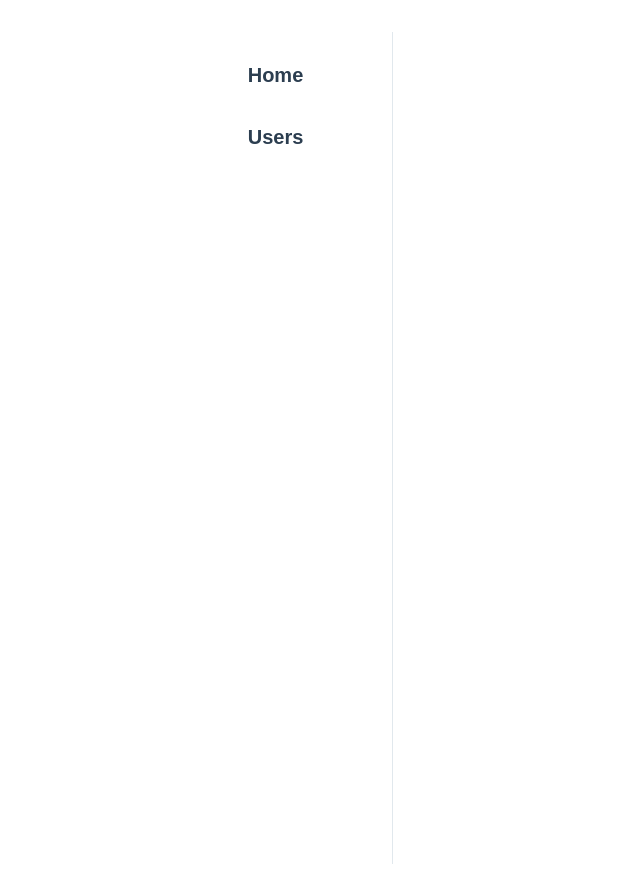
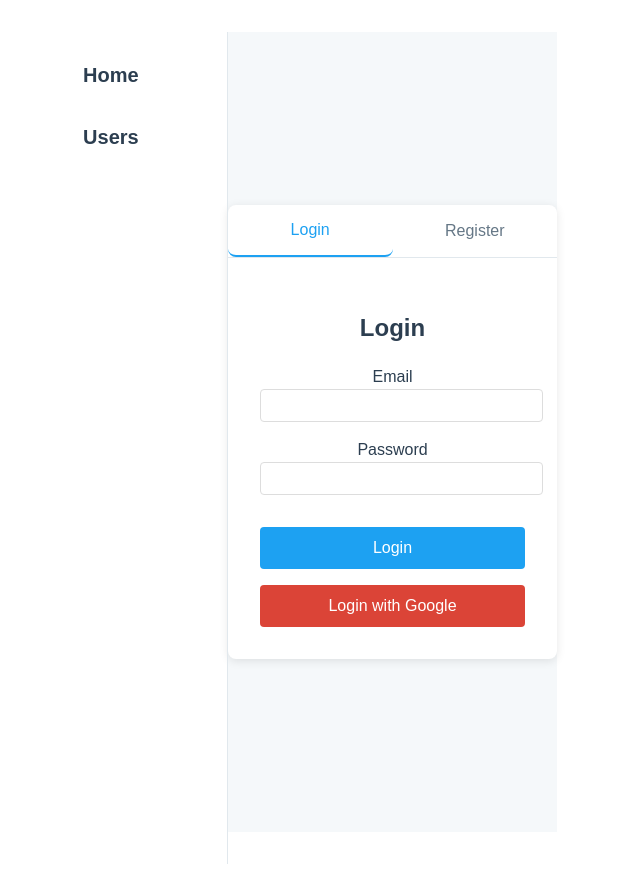
Before and after one commit to bonyuta0204/ts-stack-lab, a Vue app in the folder client/: page /auth in a window 1280 px wide. Before the commit this address had no page. Shown: the whole page, without its empty margins (364-1004 px from the left). Built offline with nearby package versions, Linux system fonts and the light colour scheme; no server answers; what @tanstack/vue-query would draw is missing.

Commit message:
frontend for authentication

```diff
--- /dev/null
+++ b/client/src/components/auth/AuthLayout.vue
@@ -0,0 +1,81 @@
+<template>
+  <div class="auth-layout">
+    <div class="auth-container">
+      <div class="auth-tabs">
+        <button
+          :class="['tab-btn', { active: currentView === 'login' }]"
+          @click="currentView = 'login'"
+        >
+          Login
+        </button>
+        <button
+          :class="['tab-btn', { active: currentView === 'register' }]"
+          @click="currentView = 'register'"
+        >
+          Register
+        </button>
+      </div>
+
+      <Transition name="fade" mode="out-in">
+        <LoginForm v-if="currentView === 'login'" />
+        <RegisterForm v-else />
+      </Transition>
+    </div>
+  </div>
+</template>
+
+<script setup lang="ts">
+import { ref } from 'vue';
+import LoginForm from './LoginForm.vue';
+import RegisterForm from './RegisterForm.vue';
+
+const currentView = ref('login');
+</script>
+
+<style scoped>
+.auth-layout {
+  min-height: 100vh;
+  display: flex;
+  align-items: center;
+  justify-content: center;
+  background-color: #f5f8fa;
+}
+
+.auth-container {
+  background-color: white;
+  border-radius: 8px;
+  box-shadow: 0 2px 10px rgba(0, 0, 0, 0.1);
+  width: 100%;
+  max-width: 480px;
+}
+
+.auth-tabs {
+  display: flex;
+  border-bottom: 1px solid #e1e8ed;
+}
+
+.tab-btn {
+  flex: 1;
+  padding: 1rem;
+  border: none;
+  background: none;
+  font-size: 1rem;
+  cursor: pointer;
+  color: #657786;
+}
+
+.tab-btn.active {
+  color: #1da1f2;
+  border-bottom: 2px solid #1da1f2;
+}
+
+.fade-enter-active,
+.fade-leave-active {
+  transition: opacity 0.2s ease;
+}
+
+.fade-enter-from,
+.fade-leave-to {
+  opacity: 0;
+}
+</style>
--- /dev/null
+++ b/client/src/components/auth/LoginForm.vue
@@ -0,0 +1,126 @@
+<template>
+  <div class="login-form">
+    <h2>Login</h2>
+    <form @submit.prevent="handleSubmit">
+      <div class="form-group">
+        <label for="email">Email</label>
+        <input
+          type="email"
+          id="email"
+          v-model="email"
+          required
+          class="form-control"
+        />
+      </div>
+      <div class="form-group">
+        <label for="password">Password</label>
+        <input
+          type="password"
+          id="password"
+          v-model="password"
+          required
+          class="form-control"
+        />
+      </div>
+      <div class="error" v-if="error">{{ error }}</div>
+      <button type="submit" class="btn btn-primary" :disabled="loading">
+        {{ loading ? 'Logging in...' : 'Login' }}
+      </button>
+      <button
+        type="button"
+        class="btn btn-google"
+        @click="handleGoogleLogin"
+        :disabled="loading"
+      >
+        Login with Google
+      </button>
+    </form>
+  </div>
+</template>
+
+<script setup lang="ts">
+import { ref } from 'vue';
+import { authService } from '../../services/authService';
+
+const email = ref('');
+const password = ref('');
+const error = ref('');
+const loading = ref(false);
+
+const handleSubmit = async () => {
+  try {
+    loading.value = true;
+    error.value = '';
+    await authService.login(email.value, password.value);
+    // Emit success event or handle navigation
+  } catch (err) {
+    error.value = 'Failed to login. Please check your credentials.';
+    console.error('Login error:', err);
+  } finally {
+    loading.value = false;
+  }
+};
+
+const handleGoogleLogin = async () => {
+  try {
+    loading.value = true;
+    error.value = '';
+    await authService.loginWithGoogle();
+    // Emit success event or handle navigation
+  } catch (err) {
+    error.value = 'Failed to login with Google.';
+    console.error('Google login error:', err);
+  } finally {
+    loading.value = false;
+  }
+};
+</script>
+
+<style scoped>
+.login-form {
+  max-width: 400px;
+  margin: 0 auto;
+  padding: 2rem;
+}
+
+.form-group {
+  margin-bottom: 1rem;
+}
+
+.form-control {
+  width: 100%;
+  padding: 0.5rem;
+  border: 1px solid #ddd;
+  border-radius: 4px;
+}
+
+.btn {
+  width: 100%;
+  padding: 0.75rem;
+  margin-top: 1rem;
+  border: none;
+  border-radius: 4px;
+  cursor: pointer;
+}
+
+.btn-primary {
+  background-color: #1da1f2;
+  color: white;
+}
+
+.btn-google {
+  background-color: #db4437;
+  color: white;
+}
+
+.btn:disabled {
+  opacity: 0.7;
+  cursor: not-allowed;
+}
+
+.error {
+  color: #dc3545;
+  margin-top: 0.5rem;
+  font-size: 0.875rem;
+}
+</style>
--- /dev/null
+++ b/client/src/components/auth/RegisterForm.vue
@@ -0,0 +1,162 @@
+<template>
+  <div class="register-form">
+    <h2>Register</h2>
+    <form @submit.prevent="handleSubmit">
+      <div class="form-group">
+        <label for="name">Name</label>
+        <input
+          type="text"
+          id="name"
+          v-model="name"
+          required
+          class="form-control"
+        />
+      </div>
+      <div class="form-group">
+        <label for="email">Email</label>
+        <input
+          type="email"
+          id="email"
+          v-model="email"
+          required
+          class="form-control"
+        />
+      </div>
+      <div class="form-group">
+        <label for="password">Password</label>
+        <input
+          type="password"
+          id="password"
+          v-model="password"
+          required
+          class="form-control"
+        />
+      </div>
+      <div class="form-group">
+        <label for="confirmPassword">Confirm Password</label>
+        <input
+          type="password"
+          id="confirmPassword"
+          v-model="confirmPassword"
+          required
+          class="form-control"
+        />
+      </div>
+      <div class="error" v-if="error">{{ error }}</div>
+      <button type="submit" class="btn btn-primary" :disabled="loading">
+        {{ loading ? 'Registering...' : 'Register' }}
+      </button>
+      <button
+        type="button"
+        class="btn btn-google"
+        @click="handleGoogleSignup"
+        :disabled="loading"
+      >
+        Sign up with Google
+      </button>
+    </form>
+  </div>
+</template>
+
+<script setup lang="ts">
+import { ref, computed } from 'vue';
+import { authService } from '../../services/authService';
+
+const name = ref('');
+const email = ref('');
+const password = ref('');
+const confirmPassword = ref('');
+const error = ref('');
+const loading = ref(false);
+
+const isValid = computed(() => {
+  return (
+    name.value.length > 0 &&
+    email.value.length > 0 &&
+    password.value.length >= 6 &&
+    password.value === confirmPassword.value
+  );
+});
+
+const handleSubmit = async () => {
+  if (!isValid.value) {
+    error.value = 'Please check your input fields.';
+    return;
+  }
+
+  try {
+    loading.value = true;
+    error.value = '';
+    await authService.register(email.value, password.value, name.value);
+    // Emit success event or handle navigation
+  } catch (err) {
+    error.value = 'Failed to register. Please try again.';
+    console.error('Registration error:', err);
+  } finally {
+    loading.value = false;
+  }
+};
+
+const handleGoogleSignup = async () => {
+  try {
+    loading.value = true;
+    error.value = '';
+    await authService.loginWithGoogle();
+    // Emit success event or handle navigation
+  } catch (err) {
+    error.value = 'Failed to sign up with Google.';
+    console.error('Google signup error:', err);
+  } finally {
+    loading.value = false;
+  }
+};
+</script>
+
+<style scoped>
+.register-form {
+  max-width: 400px;
+  margin: 0 auto;
+  padding: 2rem;
+}
+
+.form-group {
+  margin-bottom: 1rem;
+}
+
+.form-control {
+  width: 100%;
+  padding: 0.5rem;
+  border: 1px solid #ddd;
+  border-radius: 4px;
+}
+
+.btn {
+  width: 100%;
+  padding: 0.75rem;
+  margin-top: 1rem;
+  border: none;
+  border-radius: 4px;
+  cursor: pointer;
+}
+
+.btn-primary {
+  background-color: #1da1f2;
+  color: white;
+}
+
+.btn-google {
+  background-color: #db4437;
+  color: white;
+}
+
+.btn:disabled {
+  opacity: 0.7;
+  cursor: not-allowed;
+}
+
+.error {
+  color: #dc3545;
+  margin-top: 0.5rem;
+  font-size: 0.875rem;
+}
+</style>
--- a/client/src/router/index.ts
+++ b/client/src/router/index.ts
@@ -2,6 +2,8 @@ import { createRouter, createWebHistory } from 'vue-router'
 import UserList from '../views/UserList.vue'
 import UserNew from '../views/UserNew.vue'
 import TimelineView from '../views/TimelineView.vue'
+import AuthLayout from '../components/auth/AuthLayout.vue'
+import { authService } from '../services/authService'
 
 const router = createRouter({
   history: createWebHistory(),
@@ -10,18 +12,42 @@ const router = createRouter({
       path: '/',
       name: 'home',
       component: TimelineView,
+      meta: { requiresAuth: true }
+    },
+    {
+      path: '/auth',
+      name: 'auth',
+      component: AuthLayout,
+      meta: { guest: true }
     },
     {
       path: '/users',
       name: 'users',
       component: UserList,
+      meta: { requiresAuth: true }
     },
     {
       path: '/users/new',
       name: 'users-new',
       component: UserNew,
+      meta: { requiresAuth: true }
     },
   ],
 })
 
+// Navigation guard
+router.beforeEach((to, from, next) => {
+  const currentUser = authService.getCurrentUser()
+  const requiresAuth = to.matched.some(record => record.meta.requiresAuth)
+  const isGuestRoute = to.matched.some(record => record.meta.guest)
+
+  if (requiresAuth && !currentUser) {
+    next('/auth')
+  } else if (isGuestRoute && currentUser) {
+    next('/')
+  } else {
+    next()
+  }
+})
+
 export default router
```
Also changed, not shown: client/src/utils/authErrors.ts (added, +27 -0 lines).
